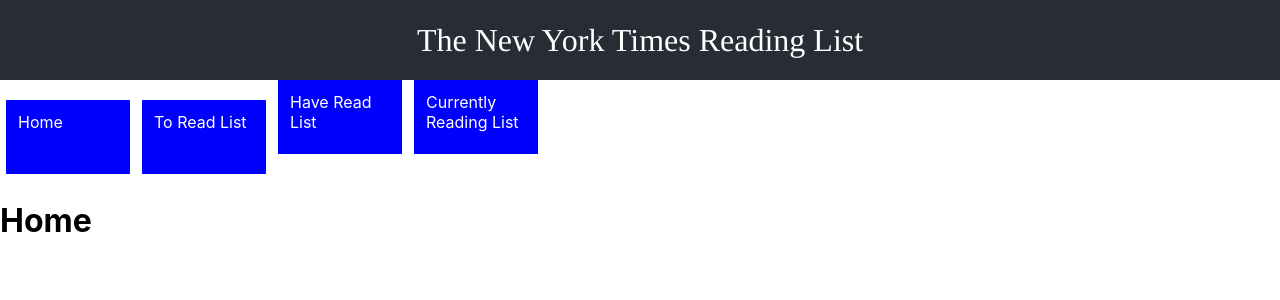
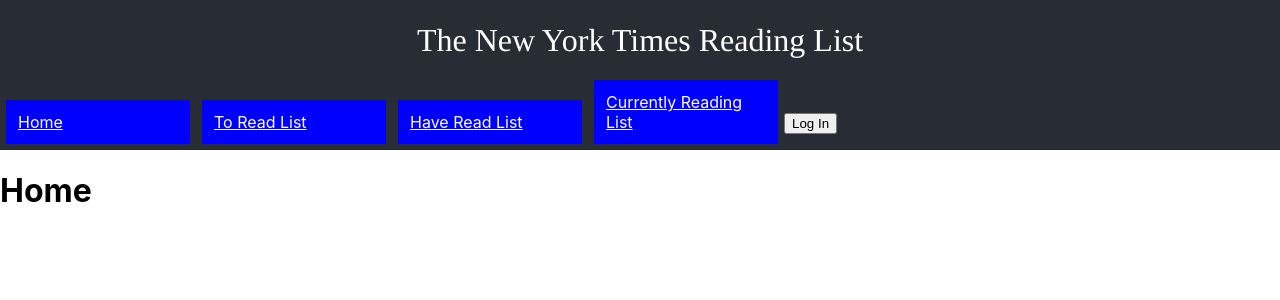
Before and after one commit to ajs-amandasmith/phase-2-project, a React (Create React App) app: page / in a window 1280 px wide. Shown: the top 300 px of the page. Built offline with nearby package versions, Linux system fonts and the light colour scheme.

Commit message:
Adds css styling to NavBar and adds log in button functionality

```diff
--- a/src/components/NavBar.js
+++ b/src/components/NavBar.js
@@ -1,33 +1,30 @@
-import React from 'react';
+import React, { useState } from 'react';
+import '../css/NavBar.css';
 import { NavLink } from "react-router-dom";
 
 function NavBar() {
-  const navStyle = {
-    display: "inline-block",
-    width: "100px",
-    height: "50px",
-    padding: "12px",
-    margin: "0 6px 6px",
-    background: "blue",
-    textDecoration: "none",
-    color: "white",
+  const [isLoggedIn, setIsLoggedIn] = useState(false);
+
+  function handleLogInClick(e) {
+    console.log(e.target)
+    setIsLoggedIn(!isLoggedIn);
   }
 
-
   return (
-    <div>
-      <NavLink to="/" style={navStyle}>
+    <div className="nav-bar">
+      <NavLink to="/" className="nav-link">
         Home
       </NavLink>
-      <NavLink to="to-read" style={navStyle}>
+      <NavLink to="to-read" className="nav-link">
         To Read List
       </NavLink>
-      <NavLink to="have-read" style={navStyle}>
+      <NavLink to="have-read" className="nav-link">
         Have Read List
       </NavLink>
-      <NavLink to="/currently-reading" style={navStyle}>
+      <NavLink to="/currently-reading" className="nav-link">
         Currently Reading List
       </NavLink>
+      <button onClick={handleLogInClick}>{isLoggedIn ? "Log Out" : "Log In"}</button>
     </div>
   )
 }
--- /dev/null
+++ b/src/css/NavBar.css
@@ -0,0 +1,24 @@
+.nav-bar {
+  background: #282c34;
+}
+
+.nav-link {
+  display: inline-block;
+  width: 20vh;
+  /* height: 5vh; */
+  padding: 12px;
+  margin: 0 6px 6px;
+  background: blue;
+  color: white;
+}
+
+/* const navStyle = {
+  display: "inline-block",
+  width: "100px",
+  height: "50px",
+  padding: "12px",
+  margin: "0 6px 6px",
+  background: "blue",
+  textDecoration: "none",
+  color: "white",
+} */
```
